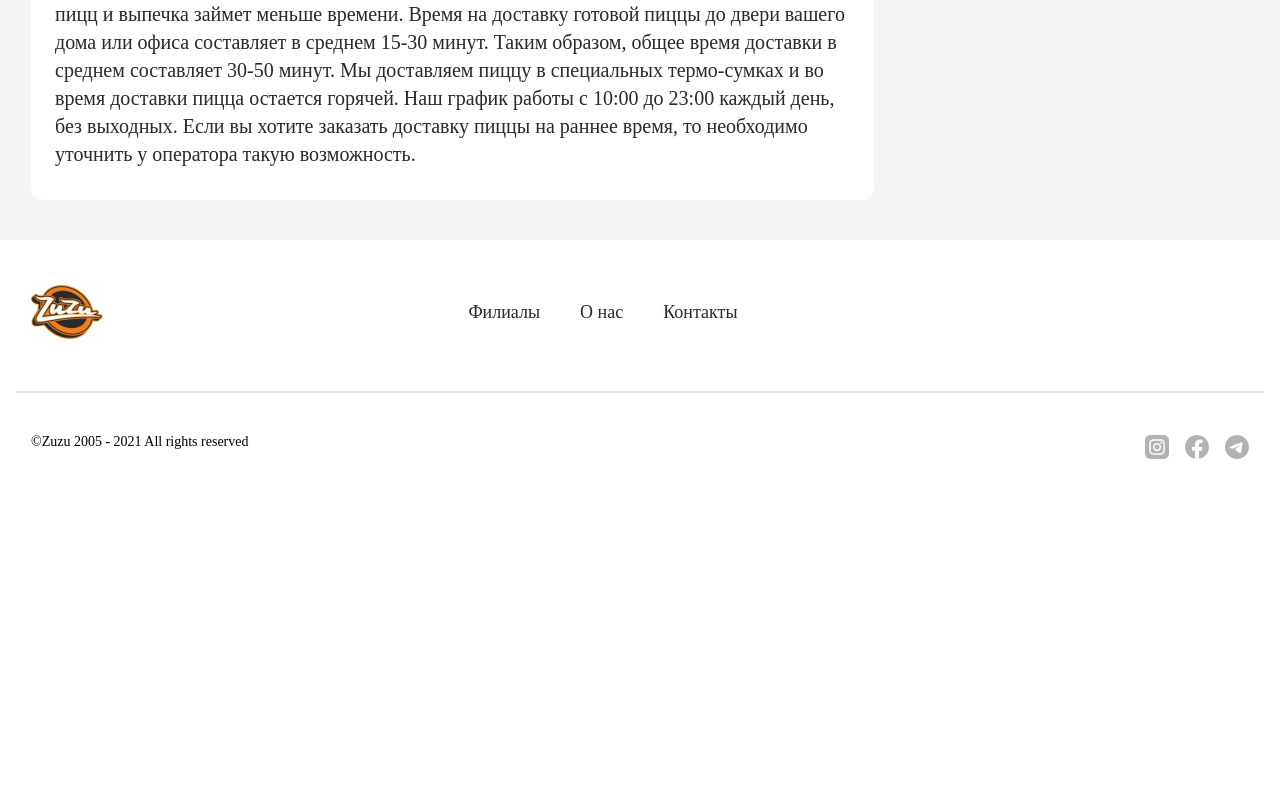
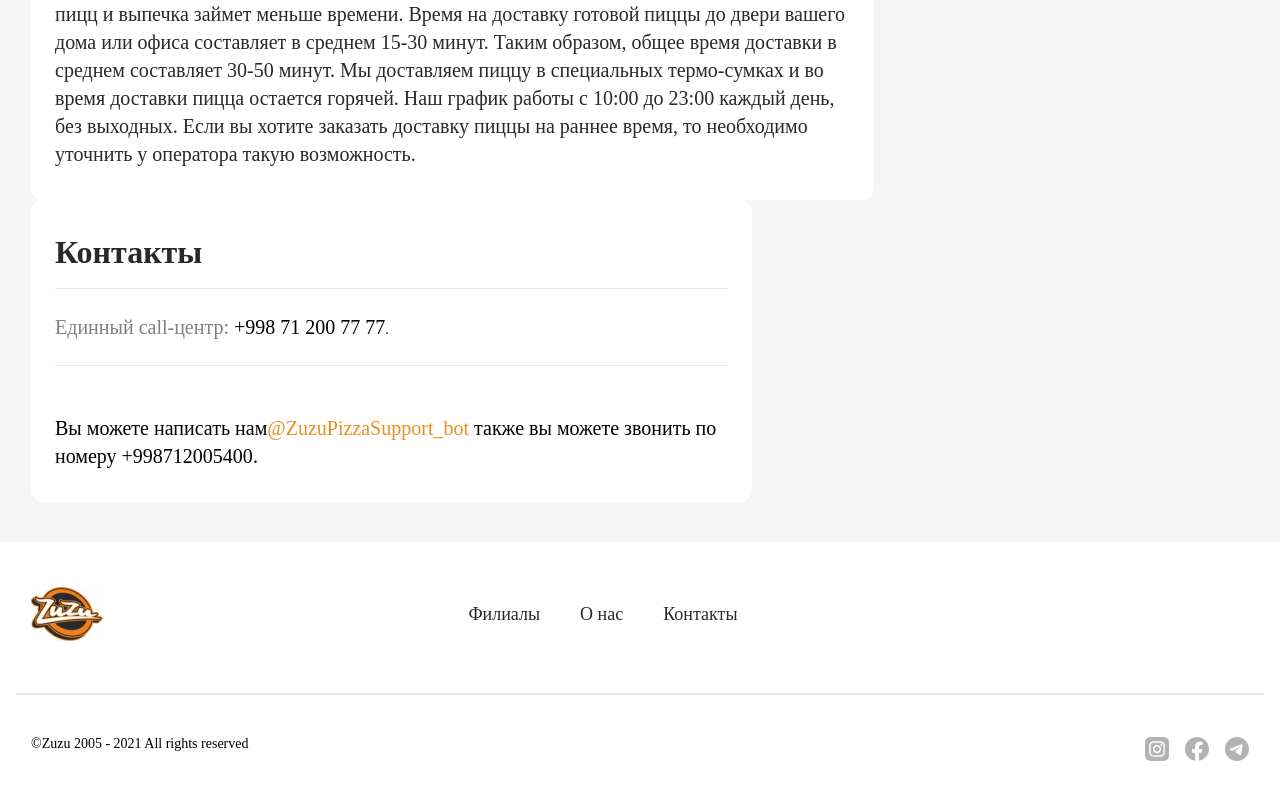
Before and after one commit to NurmatAbdullakh/zuzu-clone, a React (Create React App) app: page / in a window 1280 px wide. Shown: the part 828-1627 px from the top of the page. Before the commit the page ends 1337 px from the top, so only its background shows below. Built offline with nearby package versions, Linux system fonts and the light colour scheme.

Commit message:
create contacts

```diff
--- a/src/App.js
+++ b/src/App.js
@@ -1,5 +1,6 @@
-import './App.css';
+import './App.scss';
 import About from './components/About/About';
+import Contact from './components/Contact/Contact';
 import Footer from './components/Footer/Footer';
 import Header from './components/Header/Header';
 
@@ -8,7 +9,8 @@ function App() {
     <div className='wrapper'>
       <Header />
       <main className='main'>
-        <About/>
+        <About />
+        <Contact/>
       </main>
       <Footer />
 
--- a/src/App.css
+++ b/src/App.scss
@@ -1,3 +1,4 @@
+$orange:#EC8D1E;
 .main{
 padding: 40px 0;
 }
--- /dev/null
+++ b/src/components/Contact/Contact.jsx
@@ -0,0 +1,29 @@
+import styles from "./Contact.module.scss";
+
+export default function Contact() {
+  return (
+    <div className={`${styles.contacts__container}  container`}>
+      <div className={`${styles.contacts__block}  paper`}>
+        <div className={`${styles.contacts__title}  title`}>Контакты</div>
+        <div className={styles.call_center}>
+          <span className={styles.label}>Единный call-центр: </span>
+          <a className={styles.phone} href="tel:+998712007777">
+            +998 71 200 77 77
+          </a>
+          .
+        </div>
+        <div className={styles.contact}>
+          Вы можете написать нам
+          <a className={styles.botLink} href="zuzu.uz">
+            @ZuzuPizzaSupport_bot
+          </a>{" "}
+          также вы можете звонить по номеру
+          <a className={styles.phone} href="tel:+998712005400">
+            {"   "} +998712005400
+          </a>
+          .
+        </div>
+      </div>
+    </div>
+  );
+}
--- /dev/null
+++ b/src/components/Contact/Contact.module.scss
@@ -0,0 +1,42 @@
+@import "../../App.scss";
+.contacts__container {
+  .contacts__block {
+    max-width: 721px;
+    display: grid;
+    gap: 24px;
+    & > div:not(:last-child) {
+      border-bottom: 1px solid #eaeaea;
+    }
+    .contacts__title {
+      padding-bottom: 16px;
+    }
+    .call_center {
+      padding-bottom: 24px;
+      .label {
+        font-weight: 500;
+        font-size: 20px;
+        line-height: 24px;
+        color: #808080;
+      }
+      .phone {
+        font-weight: 400;
+        font-size: 20px;
+        line-height: 28px;
+        color: #000000;
+      }
+    }
+    .contact {
+      font-weight: 400;
+      font-size: 20px;
+      line-height: 28px;
+      color: #000000;
+      padding-top: 24px;
+      .botLink {
+        color: $orange;
+      }
+      .phone {
+        color: #000000;
+      }
+    }
+  }
+}
```
